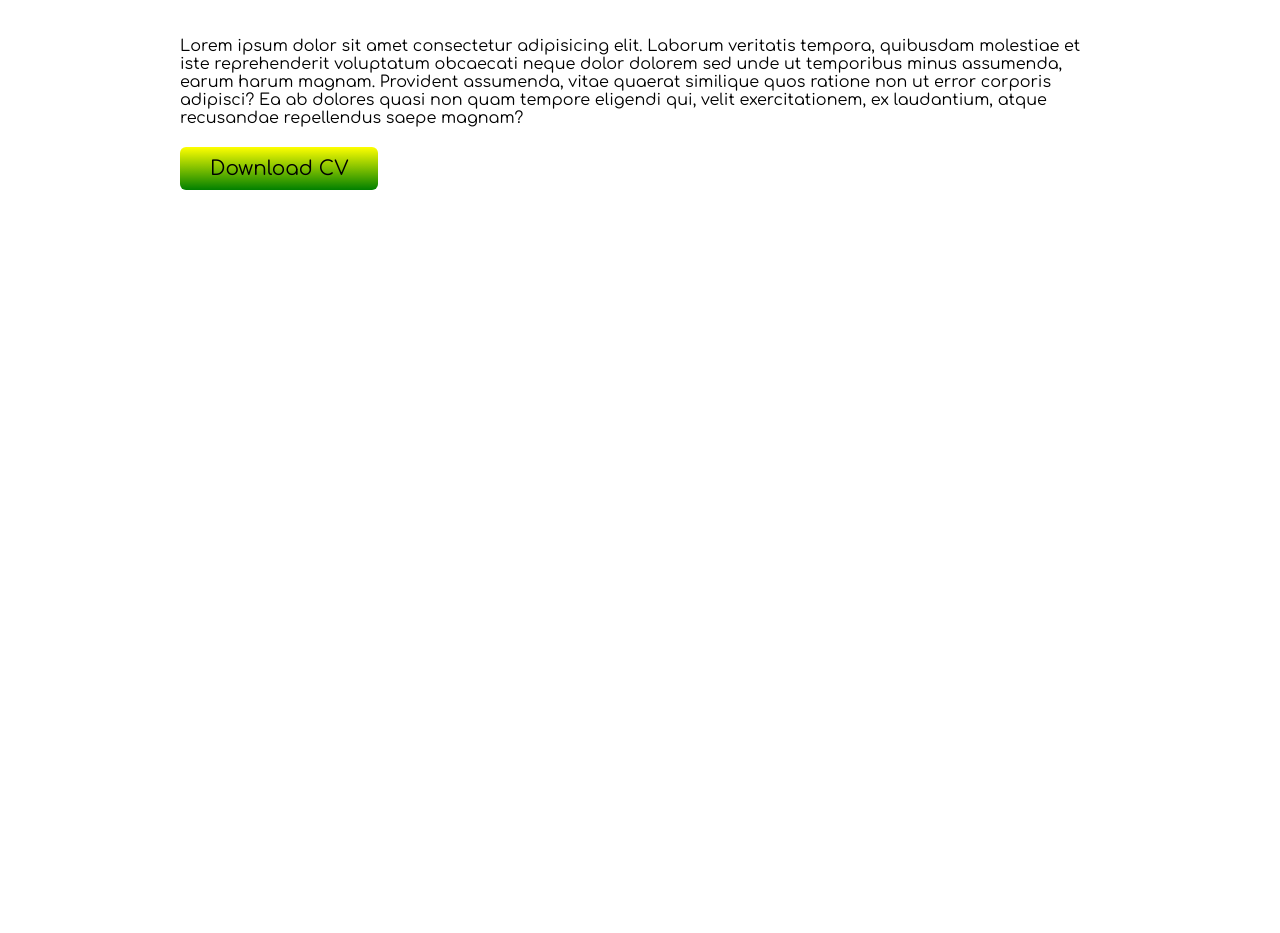
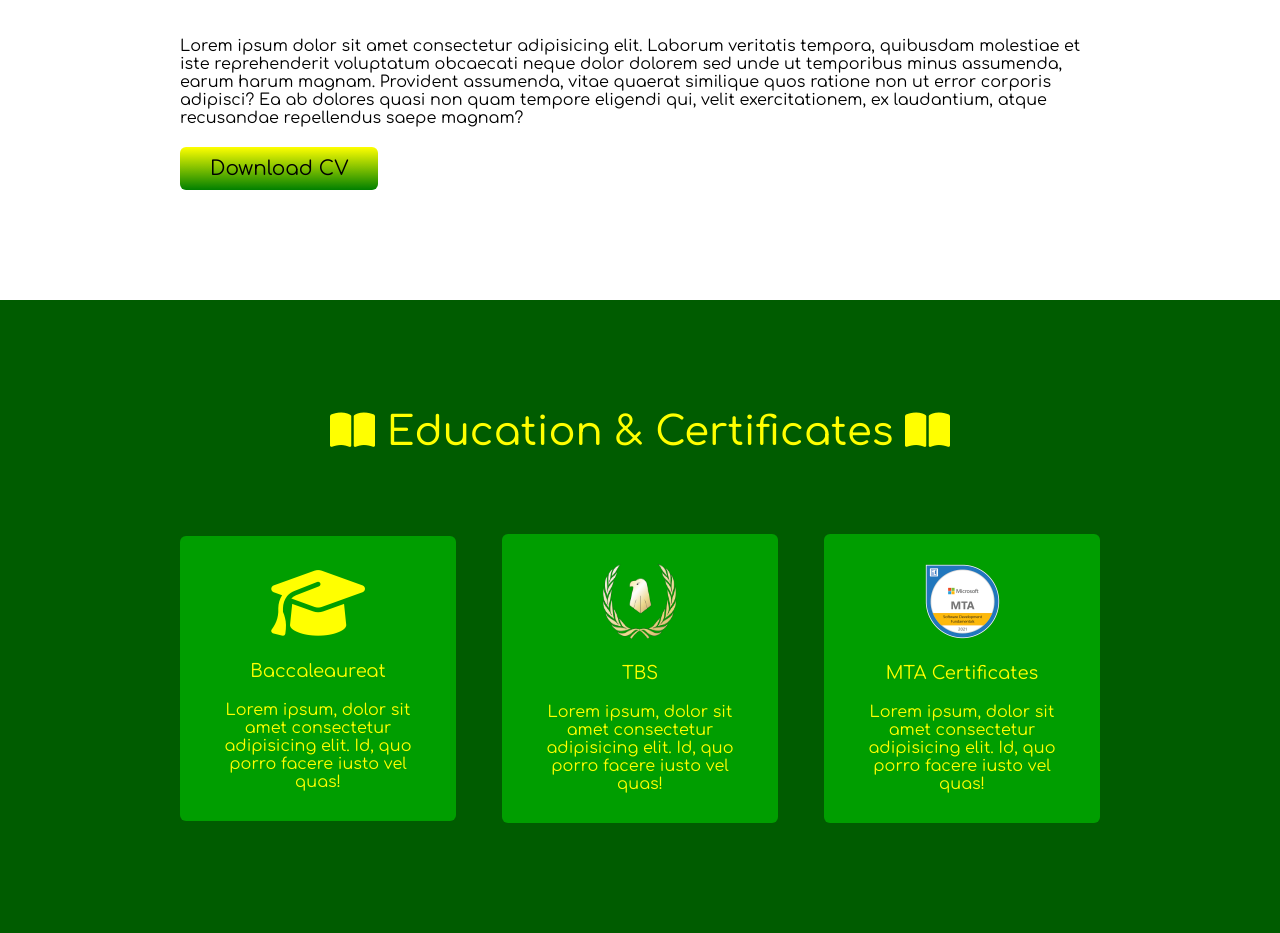
Before and after one commit to R4Y-R4Y/old-website, a plain HTML site: page index.html in a window 1280 px wide. Shown: the part 1607-2540 px from the top of the page. Before the commit the page ends 1907 px from the top, so only its background shows below. Drawn offline with nearby package versions, Linux system fonts and the light colour scheme.

Commit message:
Added Education and cartif section

```diff
--- a/index.html
+++ b/index.html
@@ -14,7 +14,7 @@
             <ul class="menu">
                 <li><a href="#">Home</a></li>
                 <li><a href="#">About</a></li>
-                <li><a href="#">Education</a></li>
+                <li><a href="#">Education & Certificates</a></li>
                 <li><a href="#">Skills</a></li>
                 <li><a href="#">Services</a></li>
                 <li><a href="#">Contact</a></li>
@@ -53,6 +53,39 @@
             </div>
         </div>
     </section>
+
+    <section class="education" id="education">
+        <div class="max-width">
+            <h2 class="title">
+                <i class="fa fa-book-open"></i>
+                <span>Education & Certificates</span>
+                <i class="fa fa-book-open"></i>
+            </h2>
+            <div class="education-content">
+                <div class="card">
+                    <div class="box">
+                        <i class="fa fa-graduation-cap"></i>
+                        <div class="study">Baccaleaureat</div>
+                        <p>Lorem ipsum, dolor sit amet consectetur adipisicing elit. Id, quo porro facere iusto vel quas!</p>
+                    </div>
+                </div>
+                <div class="card">
+                    <div class="box">
+                        <img class="tbs"src="images/TBS.png">
+                        <div class="study">TBS</div>
+                        <p>Lorem ipsum, dolor sit amet consectetur adipisicing elit. Id, quo porro facere iusto vel quas!</p>
+                    </div>
+                </div>
+                <div class="card">
+                    <div class="box">
+                        <img src="images/MTA.png">
+                        <div class="study">MTA Certificates</div>
+                        <p>Lorem ipsum, dolor sit amet consectetur adipisicing elit. Id, quo porro facere iusto vel quas!</p>
+                    </div>
+                </div>
+            </div>
+        </div>
+    </section>
     <script src="script.js"></script>
 </body>
 
--- a/style.css
+++ b/style.css
@@ -76,7 +76,9 @@ section{
     color: red;
 }
 
-
+.about, .education{
+    font-family: 'Comfortaa', 'Light';
+}
 
 /* menu but stuff */
 
@@ -127,7 +129,8 @@ section{
 }
 
 /* about stuff */
-.about .about-content{
+.about .about-content
+,.education .education-content{
     font-family: 'Comfortaa';
     display: flex;
     align-items: center;
@@ -181,6 +184,41 @@ section{
     border: 2px solid green;
 }
 
+.education{
+    display: flex;
+    background: rgb(0, 92, 0);
+    color: yellow;
+}
+
+/* education stuff */
+.education .education-content img{
+    height: 75px;
+    width: 75px;
+}
+
+.education .education-content .card .study{
+    font-size: 18px;
+    margin: 20px;
+}
+
+.education .education-content .card{
+    text-align: center;
+    width: 30%;
+    background: rgb(0, 158, 0);
+    padding: 30px;
+    border-radius: 6px;
+    cursor: pointer;
+}
+
+.education .education-content .card i{
+    font-size: 75px;
+}
+
+.education .education-content .card .text{
+    font-size: 25px;
+    font-weight: 500;
+    margin: 10px 0 7px 0;
+}
 /* responsive media query */
 @media(max-width: 1300px){
     .about .about-content .col-l img{
@@ -197,7 +235,7 @@ section{
     }
 }
 
-@media(max-width: 1100px){
+@media(max-width: 1200px){
     .max-width{
         padding: 0 30px
     }
```
Also changed, not shown: images/MTA.png (added), images/TBS.png (added).
